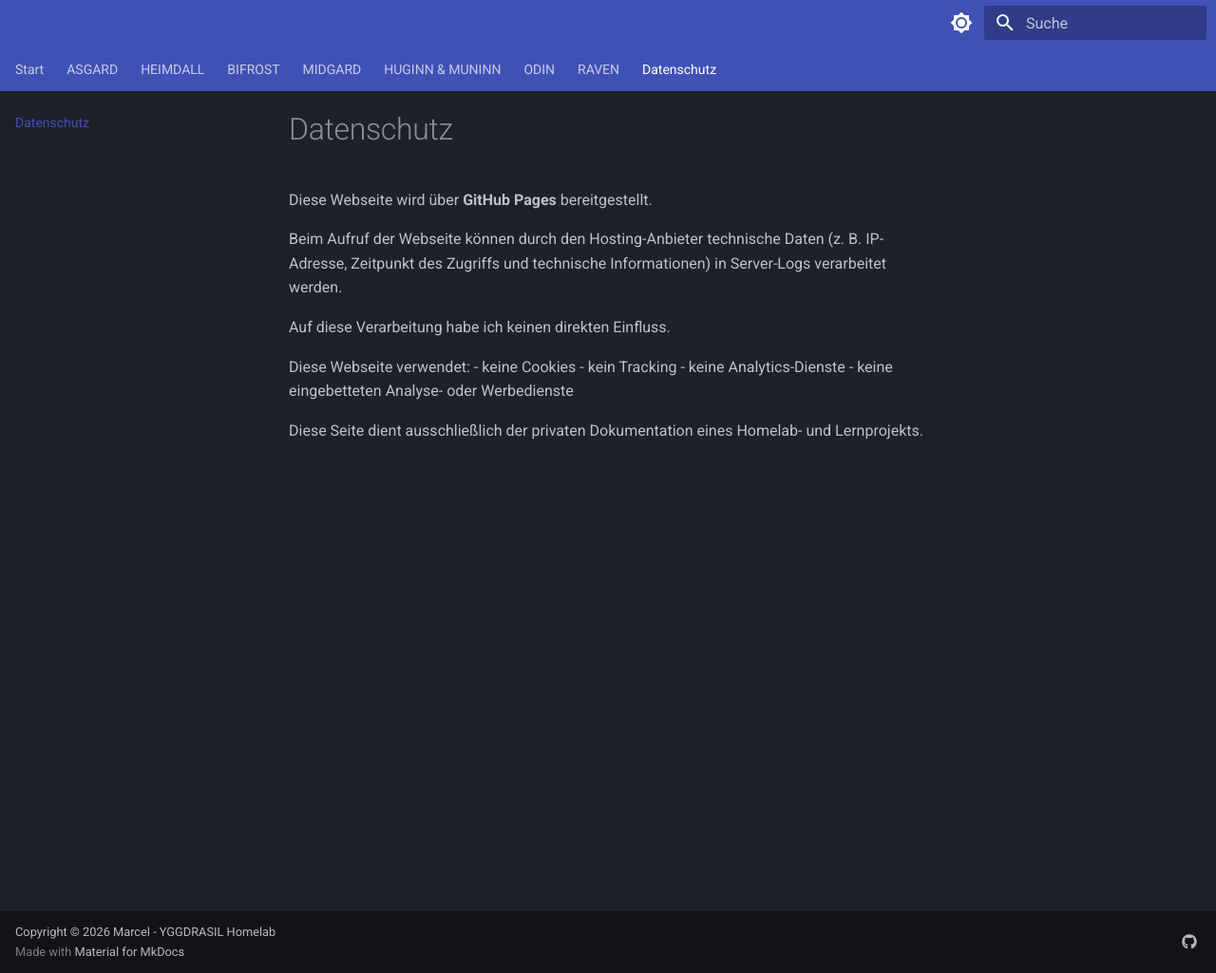
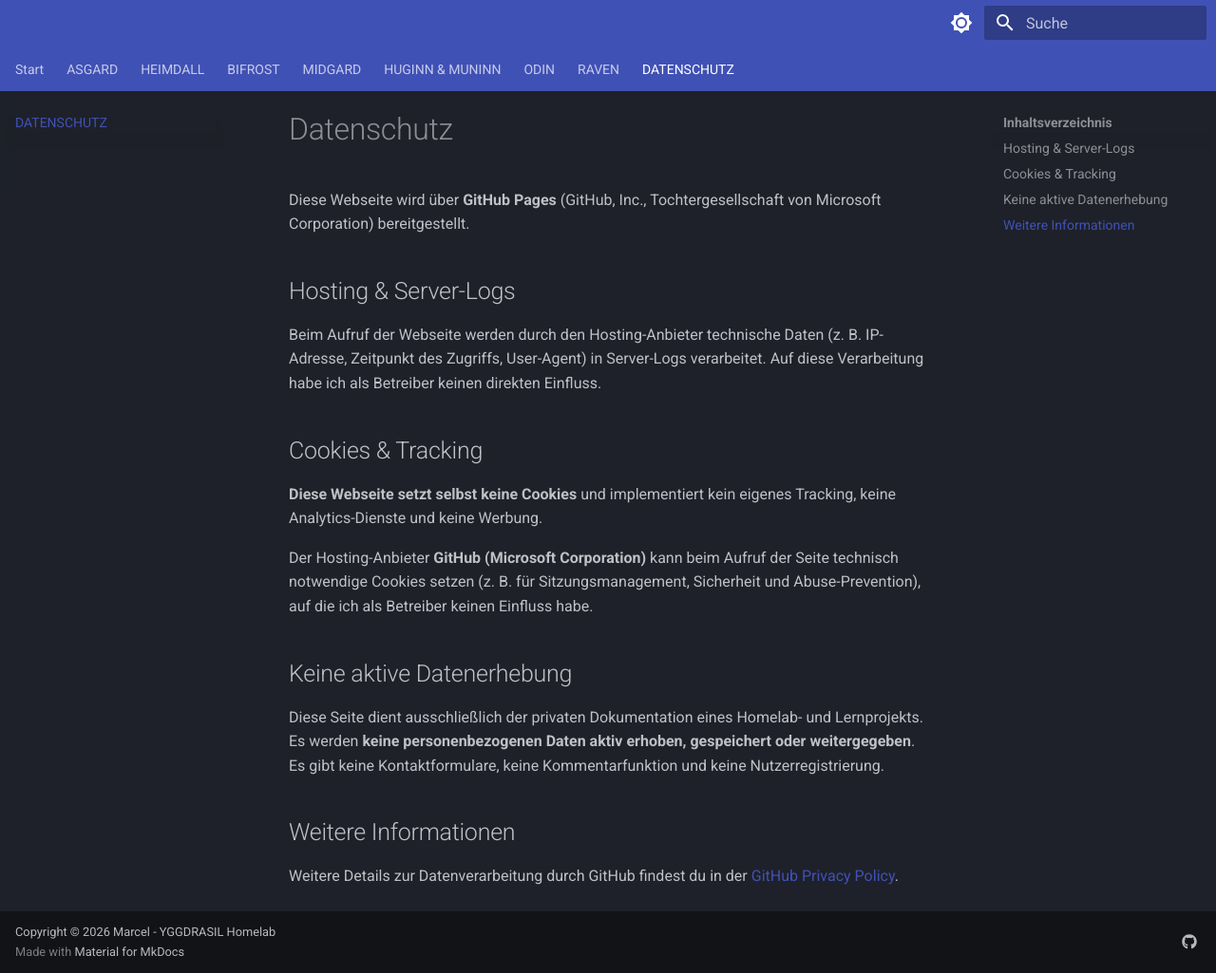
Before and after one commit to NovaForgeCtrl/YGGDRASIL, an MkDocs documentation site: the page built from docs/datenschutz.md, in a window 1280 px wide and 1025 px high. Shown: the whole window at 95% size. Built offline with MkDocs 1.6.1 and Material for MkDocs 9.7.7, drawn with Linux system fonts in a browser that asks for light colours; grey boxes are pictures that could not be loaded.

```diff
--- a/docs/datenschutz.md
+++ b/docs/datenschutz.md
@@ -1,18 +1,21 @@
 # Datenschutz
 
-Diese Webseite wird über **GitHub Pages** bereitgestellt.
+Diese Webseite wird über **GitHub Pages** (GitHub, Inc., Tochtergesellschaft von Microsoft Corporation) bereitgestellt.
 
-Beim Aufruf der Webseite können durch den Hosting-Anbieter technische Daten
-(z. B. IP-Adresse, Zeitpunkt des Zugriffs und technische Informationen)
-in Server-Logs verarbeitet werden.
+## Hosting & Server-Logs
 
-Auf diese Verarbeitung habe ich keinen direkten Einfluss.
+Beim Aufruf der Webseite werden durch den Hosting-Anbieter technische Daten (z. B. IP-Adresse, Zeitpunkt des Zugriffs, User-Agent) in Server-Logs verarbeitet. Auf diese Verarbeitung habe ich als Betreiber keinen direkten Einfluss.
 
-Diese Webseite verwendet:
-- keine Cookies
-- kein Tracking
-- keine Analytics-Dienste
-- keine eingebetteten Analyse- oder Werbedienste
+## Cookies & Tracking
 
-Diese Seite dient ausschließlich der privaten Dokumentation eines
-Homelab- und Lernprojekts.
+**Diese Webseite setzt selbst keine Cookies** und implementiert kein eigenes Tracking, keine Analytics-Dienste und keine Werbung.
+
+Der Hosting-Anbieter **GitHub (Microsoft Corporation)** kann beim Aufruf der Seite technisch notwendige Cookies setzen (z. B. für Sitzungsmanagement, Sicherheit und Abuse-Prevention), auf die ich als Betreiber keinen Einfluss habe.
+
+## Keine aktive Datenerhebung
+
+Diese Seite dient ausschließlich der privaten Dokumentation eines Homelab- und Lernprojekts. Es werden **keine personenbezogenen Daten aktiv erhoben, gespeichert oder weitergegeben**. Es gibt keine Kontaktformulare, keine Kommentarfunktion und keine Nutzerregistrierung.
+
+## Weitere Informationen
+
+Weitere Details zur Datenverarbeitung durch GitHub findest du in der [GitHub Privacy Policy](https://docs.github.com/de/site-policy/privacy-policies/github-general-privacy-statement).
--- a/mkdocs.yml
+++ b/mkdocs.yml
@@ -137,6 +137,6 @@
     - Shortwave: RAVEN/shortwave.md
     - SDR: RAVEN/sdr.md
 
-  - Datenschutz: datenschutz.md
+  - DATENSCHUTZ: datenschutz.md
 
 copyright: 'Copyright &copy; 2026 Marcel - YGGDRASIL Homelab'
```
